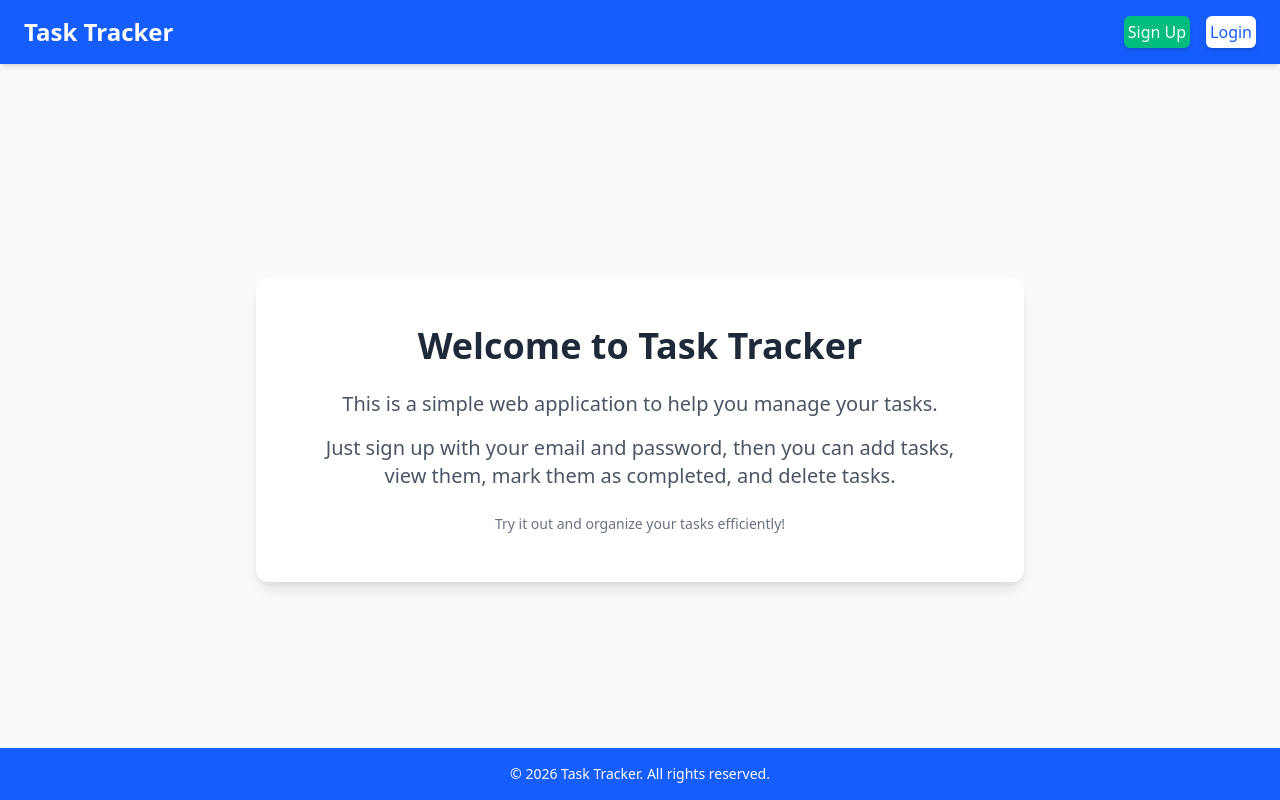
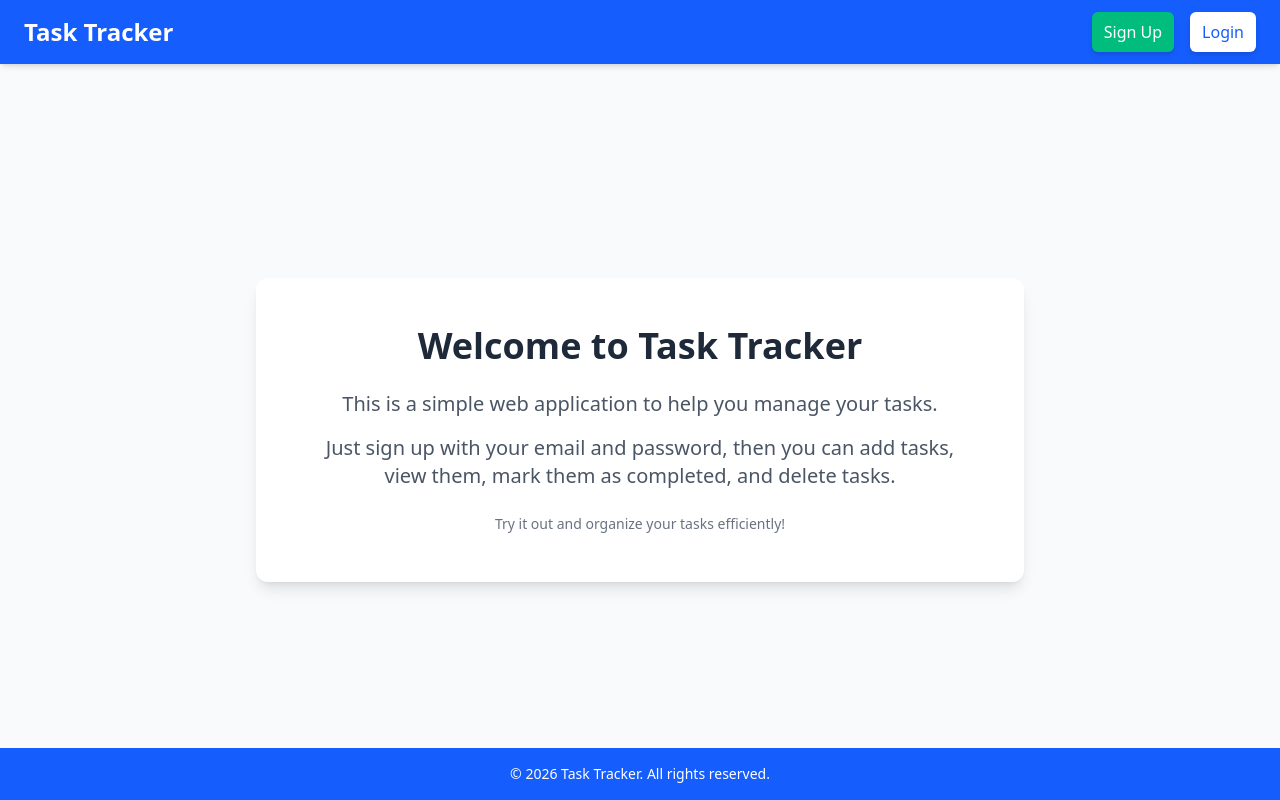
Before and after one commit to debesh993/TaskTracker, a React app in the folder Frontend/: page / in a window 1280 px wide. Built offline with nearby package versions, Linux system fonts and the light colour scheme; the HTML template or start-up script is replaced by a standard one.

Commit message:
some design changes

```diff
--- a/Frontend/src/components/Frontlayout.jsx
+++ b/Frontend/src/components/Frontlayout.jsx
@@ -9,13 +9,13 @@ const LandingPage = () => {
           <div className="flex gap-4">
             <Link
               to="/signup"
-              className="bg-emerald-500 hover:bg-emerald-600 px-1 py-1 rounded-md shadow-md text-white transition duration-300"
+              className="bg-emerald-500 hover:bg-emerald-600 px-1 py-1 md:px-3 md:py-2 rounded-md shadow-md text-white transition duration-300"
             >
               Sign Up
             </Link>
             <Link
               to="/login"
-              className="bg-white text-blue-600 hover:bg-gray-100 px-1 py-1 rounded-md shadow-md transition duration-300"
+              className="bg-white text-blue-600 hover:bg-gray-100 px-1 py-1 md:px-3 md:py-2 rounded-md shadow-md transition duration-300"
             >
               Login
             </Link>
```
